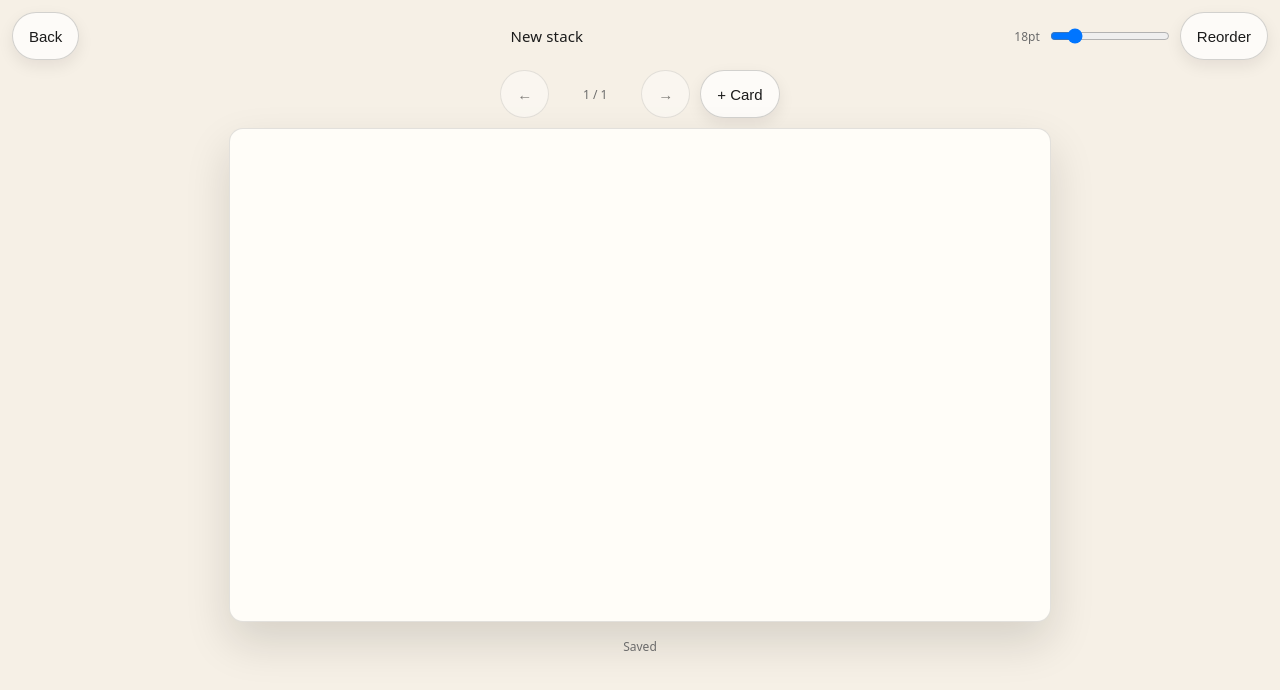
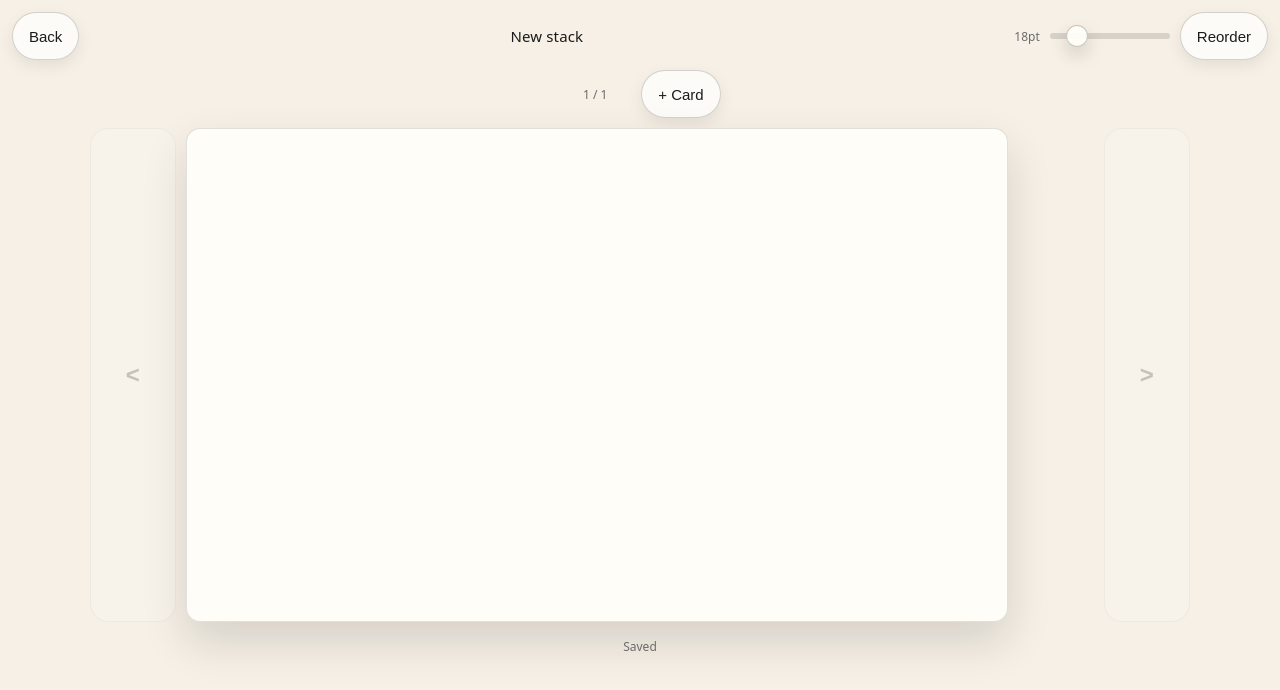
Before and after one commit to jameschao/flash-cards, a React (Vite) app: page / in a window 1280 px wide. Both pictures are taken after a click on the button "+ Stack". Shown: the top 690 px of the page. Built offline with nearby package versions, Linux system fonts and the light colour scheme.

Commit message:
minor improvement to card view

```diff
--- a/src/App.tsx
+++ b/src/App.tsx
@@ -336,20 +336,10 @@ export function App() {
 
       <main className="screen">
         <div className="cardStage">
-          <div className="cardNavRow" aria-label="Card navigation">
-            <button className="btn" onClick={onPrev} disabled={cardIndex <= 0 || isEditing}>
-              ←
-            </button>
+          <div className="cardTopRow" aria-label="Card controls">
             <span className="badge">
               {stack.cardIds.length === 0 ? 'Empty' : `${cardIndex + 1} / ${stack.cardIds.length}`}
             </span>
-            <button
-              className="btn"
-              onClick={onNext}
-              disabled={stack.cardIds.length === 0 || cardIndex >= stack.cardIds.length - 1 || isEditing}
-            >
-              →
-            </button>
             <button
               className="btn"
               onClick={() => {
@@ -366,6 +356,11 @@ export function App() {
               + Card
             </button>
           </div>
+
+          <div className="cardPaddles" aria-label="Card navigation">
+            <button className="btn btnPaddle" onClick={onPrev} disabled={!canGoPrev || isEditing} aria-label="Previous">
+              {'<'}
+            </button>
 
             <div
               className="cardSurface"
@@ -400,6 +395,11 @@ export function App() {
                 </div>
               )}
             </div>
+
+            <button className="btn btnPaddle" onClick={onNext} disabled={!canGoNext || isEditing} aria-label="Next">
+              {'>'}
+            </button>
+          </div>
         </div>
       </main>
 
--- a/src/styles.css
+++ b/src/styles.css
@@ -127,6 +127,52 @@ body {
 
 .rangeWrap input[type='range'] {
   width: 120px;
+  accent-color: rgba(30, 27, 24, 0.5);
+}
+
+.rangeWrap input[type='range'] {
+  -webkit-appearance: none;
+  appearance: none;
+  height: 28px;
+  background: transparent;
+}
+
+.rangeWrap input[type='range']::-webkit-slider-runnable-track {
+  height: 6px;
+  background: rgba(30, 27, 24, 0.14);
+  border-radius: 999px;
+}
+
+.rangeWrap input[type='range']::-webkit-slider-thumb {
+  -webkit-appearance: none;
+  appearance: none;
+  width: 22px;
+  height: 22px;
+  margin-top: -8px;
+  border-radius: 999px;
+  background: rgba(255, 253, 248, 0.95);
+  border: 1px solid rgba(30, 27, 24, 0.24);
+  box-shadow: 0 8px 18px rgba(20, 18, 16, 0.16);
+}
+
+.rangeWrap input[type='range']::-webkit-slider-thumb:focus-visible {
+  outline: 2px solid var(--focus);
+  outline-offset: 2px;
+}
+
+.rangeWrap input[type='range']::-moz-range-track {
+  height: 6px;
+  background: rgba(30, 27, 24, 0.14);
+  border-radius: 999px;
+}
+
+.rangeWrap input[type='range']::-moz-range-thumb {
+  width: 22px;
+  height: 22px;
+  border-radius: 999px;
+  background: rgba(255, 253, 248, 0.95);
+  border: 1px solid rgba(30, 27, 24, 0.24);
+  box-shadow: 0 8px 18px rgba(20, 18, 16, 0.16);
 }
 
 .screen {
@@ -139,6 +185,38 @@ body {
   display: grid;
   place-items: center;
   gap: 10px;
+}
+
+.cardTopRow {
+  width: min(92vw, 1000px);
+  display: flex;
+  align-items: center;
+  justify-content: center;
+  gap: 10px;
+}
+
+.cardPaddles {
+  width: 100%;
+  display: grid;
+  grid-template-columns: minmax(44px, 86px) 1fr minmax(44px, 86px);
+  align-items: stretch;
+  gap: 10px;
+}
+
+.btnPaddle {
+  border-radius: 18px;
+  padding: 0;
+  display: grid;
+  place-items: center;
+  font-size: 24px;
+  font-weight: 600;
+  letter-spacing: 0.02em;
+  min-width: 44px;
+  min-height: 48px;
+}
+
+.btnPaddle:disabled {
+  opacity: 0.22;
 }
 
 .cardSurface {
```
Lines whose indentation alone changed are shown as unchanged.
